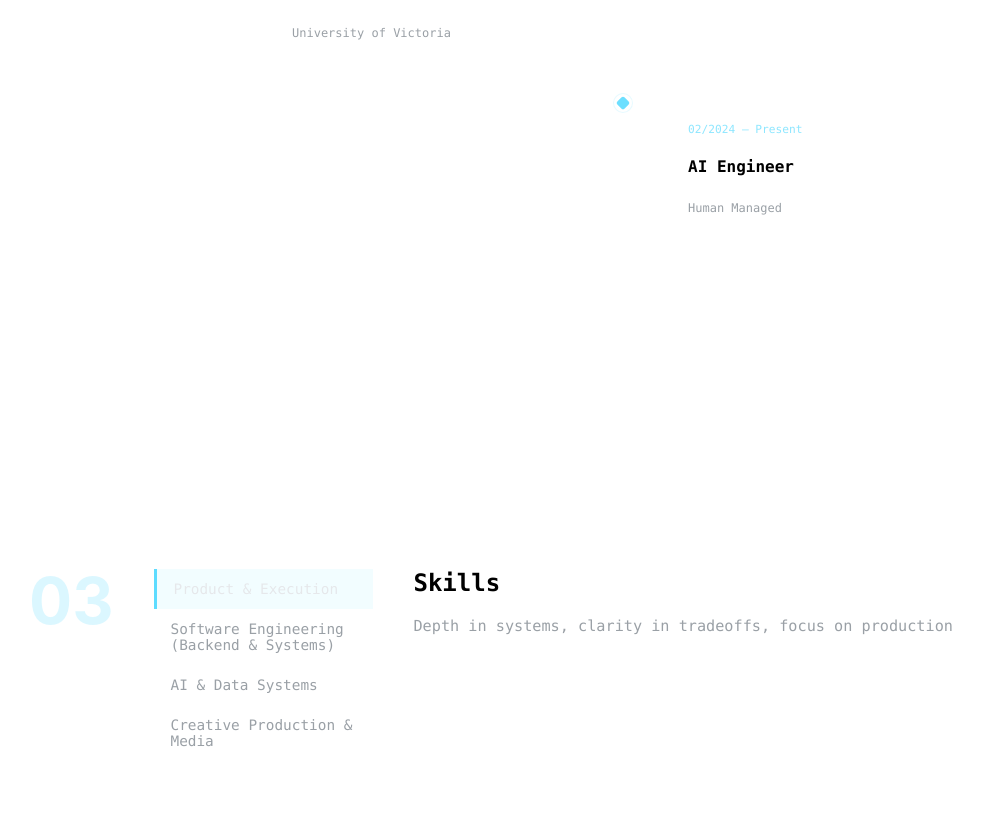
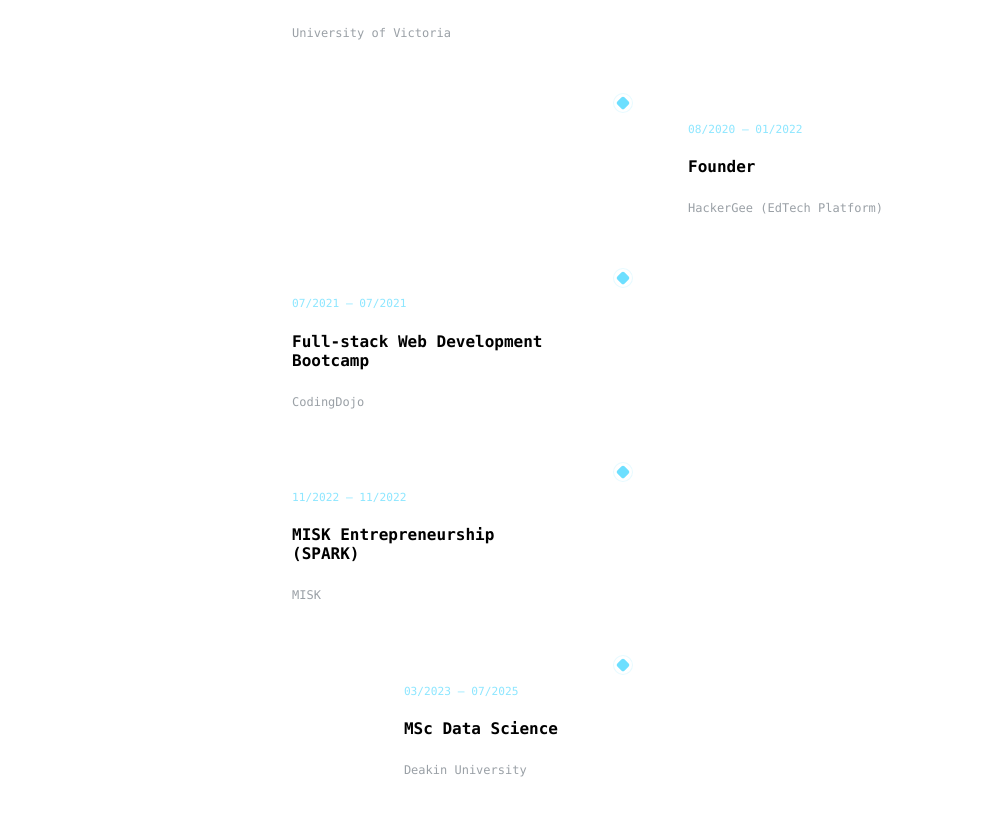
Before and after one commit to garoot/portfolio-site, a Next.js app: page / in a window 1280 px wide. Shown: the part 1982-2798 px from the top of the page, without its empty margins (61-1044 px from the left). Built offline with nearby package versions, Linux system fonts and the light colour scheme.

Commit message:
added content and fixed layout

```diff
--- a/components/TimelineSection.js
+++ b/components/TimelineSection.js
@@ -14,7 +14,8 @@
 
 export default function TimelineSection() {
   const [sectionRef, revealed] = useRevealOnView({
-    rootMargin: '-25% 0px -55% 0px',
+    // 🔑 FIX: reachable intersection window
+    rootMargin: '-10% 0px -20% 0px',
   });
 
   const [activeItem, setActiveItem] = useState(null);
@@ -35,12 +36,12 @@
     >
       <div className={styles.container}>
 
-        {/* INDEX — decorative overlay, NOT layout */}
+        {/* INDEX */}
         <div className={styles.index}>
           <span>02</span>
         </div>
 
-        {/* CONTENT — TRUE CENTER */}
+        {/* CONTENT */}
         <div className={styles.content}>
 
           <div className={styles.header}>
--- a/components/data/timeline.js
+++ b/components/data/timeline.js
@@ -1,4 +1,5 @@
 // data/timeline.js
+
 export const TIMELINE_ITEMS = [
   {
     id: 'bsc',
@@ -7,15 +8,94 @@
     org: 'University of Victoria',
     start: { month: 9, year: 2015 },
     end: { month: 5, year: 2019 },
-    description: 'Core CS foundations, systems thinking, algorithms.',
+    description: 'Core computer science foundations, algorithms, and systems thinking.',
   },
+
+  {
+    id: 'hackergee',
+    type: 'experience',
+    title: 'Founder',
+    org: 'HackerGee (EdTech Platform)',
+    start: { month: 8, year: 2020 },
+    end: { month: 1, year: 2022 },
+    description:
+      'Founded and operated an EdTech platform teaching programming fundamentals. Built a learning community of ~30,000 followers and 3,500+ registered students. Owned product, platform, UI/UX, growth, and operations.',
+  },
+
+  {
+    id: 'codingdojo',
+    type: 'education',
+    title: 'Full-stack Web Development Bootcamp',
+    org: 'CodingDojo',
+    start: { month: 7, year: 2021 },
+    end: { month: 7, year: 2021 },
+    description:
+      'Intensive full-stack bootcamp focused on practical software development and execution.',
+  },
+
+  {
+    id: 'misk-spark',
+    type: 'education',
+    title: 'MISK Entrepreneurship (SPARK)',
+    org: 'MISK',
+    start: { month: 11, year: 2022 },
+    end: { month: 11, year: 2022 },
+    description:
+      'Entrepreneurship program focused on structured execution, pitching, and founder fundamentals.',
+  },
+
+  {
+    id: 'msc',
+    type: 'education',
+    title: 'MSc Data Science',
+    org: 'Deakin University',
+    start: { month: 3, year: 2023 },
+    end: { month: 7, year: 2025 },
+    description:
+      'Applied data science and machine learning with focus on real-world and production systems.',
+  },
+
+  {
+    id: 'azure-ai900',
+    type: 'education',
+    title: 'Azure AI-900 Certification',
+    org: 'Microsoft',
+    start: { month: 5, year: 2024 },
+    end: { month: 5, year: 2024 },
+    description:
+      'Azure AI Fundamentals certification covering core AI concepts and services.',
+  },
+
   {
     id: 'ai-engineer',
     type: 'experience',
-    title: 'AI Engineer',
+    title: 'AI / Software Engineer',
     org: 'Human Managed',
-    start: { month: 2, year: 2024 },
+    start: { month: 10, year: 2024 },
+    end: { month: 2, year: 2025 },
+    description:
+      'Worked on backend services and APIs for AI-enabled workflows, contributing to production systems and cross-functional delivery.',
+  },
+
+  {
+    id: 'misk-launchpad',
+    type: 'education',
+    title: 'MISK Launchpad 8.0',
+    org: 'MISK & 2080 Ventures',
+    start: { month: 8, year: 2025 },
+    end: { month: 8, year: 2025 },
+    description:
+      'Operator-focused program supporting founders through execution and ecosystem exposure.',
+  },
+
+  {
+    id: 'learnshift',
+    type: 'experience',
+    title: 'Founder',
+    org: 'LearnShift (AI-Native Learning Platform)',
+    start: { month: 7, year: 2025 },
     end: null, // ongoing
-    description: 'Production AI systems, RAG pipelines, backend services.',
+    description:
+      'Building an AI-native learning platform focused on human-in-the-loop systems, backend architecture, and production-grade AI.',
   },
 ];
--- a/styles/skills.module.css
+++ b/styles/skills.module.css
@@ -5,10 +5,10 @@
 .skillsSection {
   min-height: 80svh;
   display: flex;
-  align-items: flex-start;
+  align-items: center;
 
   /* Visual separation + scroll safety */
-  padding: 4rem 1.5rem 0;
+  padding: 4rem 1.5rem 3rem;
   scroll-margin-top: 120px;
 
   opacity: 0;
--- a/styles/timeline.module.css
+++ b/styles/timeline.module.css
@@ -6,7 +6,7 @@
   min-height: 100svh;
   display: flex;
   align-items: flex-start;
-  padding: 4rem 1.5rem 0;
+  padding: 4rem 1.5rem 3rem;
   scroll-margin-top: 120px;
 }
 
```
